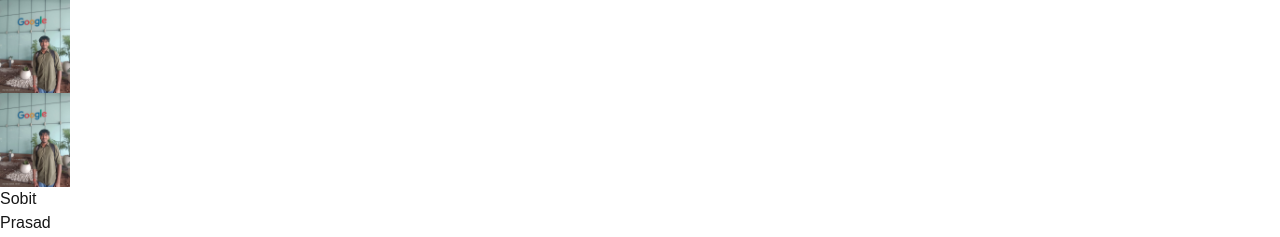
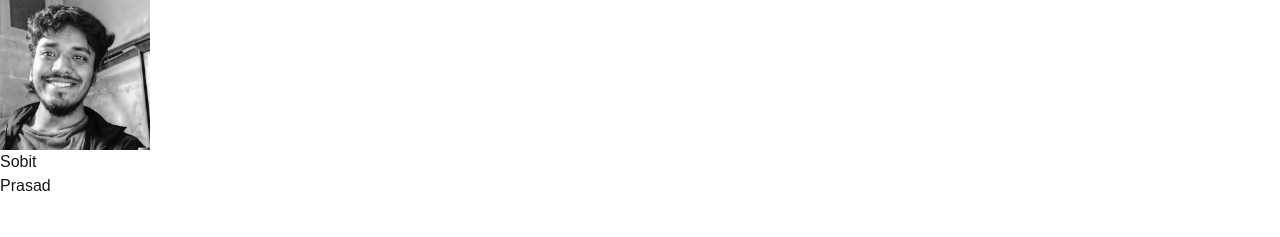
Before and after one commit to sobitp59/portfoliosobitprasad, a Next.js app: page / in a window 1280 px wide. Shown: the top 237 px of the page. Built offline with nearby package versions, Linux system fonts and the light colour scheme.

Commit message:
feat: add lazy loading image profile

```diff
--- a/package.json
+++ b/package.json
@@ -9,6 +9,7 @@
     "lint": "next lint"
   },
   "dependencies": {
+    "framer-motion": "^12.11.0",
     "motion": "^11.15.0",
     "next": "15.1.3",
     "react": "^19.0.0",
--- a/src/app/layout.tsx
+++ b/src/app/layout.tsx
@@ -1,12 +1,19 @@
 import type { Metadata } from "next";
-import { Fraunces } from "next/font/google";
+import { Geist } from "next/font/google";
 import "./globals.css";
 import { Footer } from "@/components/footer";
 
 
-const fraunces = Fraunces({
-  variable: "--font-fraunces",
+// const fraunces = Fraunces({
+//   variable: "--font-fraunces",
+//   subsets: ["latin"],
+// });
+
+const geist = Geist({
+  variable: "--font-geist-sans",
   subsets: ["latin"],
+  display: "swap",
+  weight: ["400", "500", "600", "700"],
 });
 
 
@@ -23,7 +30,7 @@ export default function RootLayout({
 }>) {
   return (
     <html lang="en">
-      <body className={`${fraunces.variable} antialiased`}>
+      <body className={`${geist.variable} antialiased`}>
         {/* <LoadingScreen /> */}
         {children}
         <Footer />
--- a/src/app/page.tsx
+++ b/src/app/page.tsx
@@ -2,6 +2,7 @@ import Socials from "@/components/socials";
 import Navbar from "@/components/navbar";
 import Projects from "@/components/projects";
 import Link from "next/link";
+import BlurImage from "@/components/blur-image";
 
 export default function Home() {
   return (
@@ -13,7 +14,7 @@ export default function Home() {
             <section className="font-[family-name:var(--font-fraunces)] text-3xl font-bold flex items-center gap-2 justify-start">
               <div className="group flex justify-start items-center gap-3 z-0 mt-8 text-base focus:outline-none">
                 <div className="relative -z-10  w-full bg-tertiary bg-cover bg-center">
-                  <img
+                  {/* <img
                     src={"/profile.jpeg"}
                     alt={
                       "Sobit Prasad profile image looking straight and smiling"
@@ -22,16 +23,16 @@ export default function Home() {
                     height={70}
                     className="z-0 object-cover rounded-lg rotate-6 border-2 hover:cursor-pointer "
                     loading="lazy"
-                  />
-                  <img
-                    src={"/profile.jpeg"}
+                  /> */}
+                  <BlurImage
+                    src={"/profile2.jpeg"}
                     alt={
                       "Sobit Prasad profile image looking straight and smiling"
                     }
-                    width={70}
-                    height={70}
-                    className="absolute left-0 top-0 -z-10 object-cover opacity-0 blur-3xl saturate-200 duration-300 sm:group-hover:opacity-75 sm:group-focus:opacity-75 rounded-lg rotate-6 border-2"
-                    loading="lazy"
+                    width={150}
+                    height={150}
+                    className="z-0 object-cover rounded-lg rotate-6 border-2 hover:cursor-pointer "
+                    blurDataURL={"/profile2.jpeg"}
                   />
                 </div>
 
--- /dev/null
+++ b/src/components/blur-image.tsx
@@ -0,0 +1,36 @@
+'use client';
+
+import { StaticImport } from 'next/dist/shared/lib/get-img-props';
+import Image from 'next/image';
+import {useState} from 'react';
+
+interface BlurImageProps {
+  src: string | StaticImport;
+  alt   : string;
+  width : number;
+  height: number;
+  className?: string;
+  blurDataURL?: string;
+}
+
+
+export default function BlurImage({src, alt, width, height, blurDataURL, className} : BlurImageProps){
+  const [isLoading, setIsLoading] = useState(true);
+
+  return <div className={`relative overflow-hidden ${className}`}>
+      <Image
+        src={src}
+        alt={alt}
+        width={width}
+        height={height}
+        placeholder={blurDataURL ? 'blur' : 'empty'}
+        blurDataURL={blurDataURL}
+        className={`object-cover transition-all duration-700 ease-in-out ${
+          isLoading ? 'blur-xl scale-105' : 'blur-none scale-100'
+        }`}
+        onLoadingComplete={() => setIsLoading(false)}
+      />
+    </div>
+
+
+}
```
Also changed, not shown: 2 other files (tests, documents, lock files or other folders).
